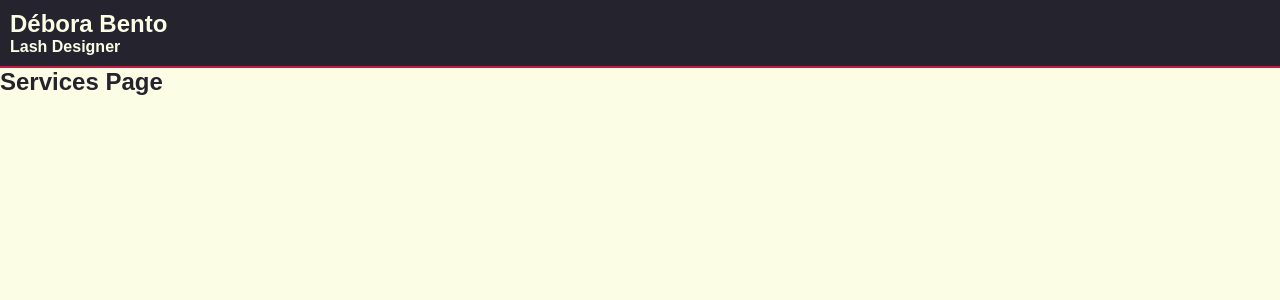
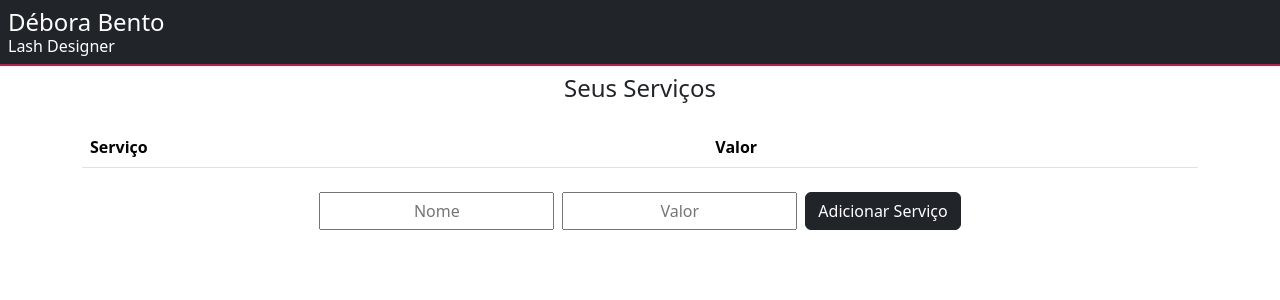
Before and after one commit to djsprogrammer/debora-lash-designer, a React (Create React App) app: page /services in a window 1280 px wide. Shown: the top 300 px of the page. Built offline with nearby package versions, Linux system fonts and the light colour scheme.

Commit message:
criação da tabela de serviços

```diff
--- a/package.json
+++ b/package.json
@@ -10,6 +10,7 @@
     "@types/node": "^16.18.39",
     "@types/react": "^18.2.15",
     "@types/react-dom": "^18.2.7",
+    "bootstrap": "^5.3.0",
     "react": "^18.2.0",
     "react-dom": "^18.2.0",
     "react-router-dom": "^6.14.2",
--- a/src/App.css
+++ b/src/App.css
@@ -3,15 +3,10 @@
     padding: 0;
 }
 
-body {
-    background-color: #FBFEE5;
-    font-family: sans-serif;
-    color: #25232D;
+h1, h2, h3, h4, h5, h6 {
+    margin: 0;
 }
 
 header {
-    background-color: #25232D;
-    color: #FBFEE5;
-    padding: 10px;
     border-bottom: 2px solid #C91842;
 }
--- a/src/App.tsx
+++ b/src/App.tsx
@@ -1,4 +1,5 @@
 import { BrowserRouter as Router, Routes, Route } from 'react-router-dom'
+import 'bootstrap/dist/css/bootstrap.min.css'
 import './App.css'
 import Main from './pages/Main'
 import Services from './pages/Services'
--- a/src/components/fixed/Header.tsx
+++ b/src/components/fixed/Header.tsx
@@ -1,10 +1,10 @@
 const Header = () => {
 
     return (
-        <header>
+        <header className='text-bg-dark p-2'>
             <div>
-                <h2>Débora Bento</h2>
-                <h4>Lash Designer</h4>
+                <h4>Débora Bento</h4>
+                <h6>Lash Designer</h6>
             </div>
         </header>
     )
--- a/src/pages/Services.tsx
+++ b/src/pages/Services.tsx
@@ -1,8 +1,48 @@
+import { useState } from 'react'
+
+interface Service {
+    name: string
+    value: string
+}
+
 const Services = () => {
 
+    const [name, setName] = useState('')
+    const [value, setValue] = useState('')
+    const [services, setServices] = useState<Service[]>([])
+
+    const addService = (e: React.FormEvent<HTMLFormElement>) => {
+        e.preventDefault()
+        const service = { name, value }
+        setServices(state => [...state, service])
+    }
+
     return (
-        <div>
-            <h2>Services Page</h2>
+        <div className='container'>
+            <h4 className='mt-2 text-center'>Seus Serviços</h4>
+            <table className='table my-4'>
+                <thead>
+                    <tr>
+                        <th>Serviço</th>
+                        <th>Valor</th>
+                    </tr>
+                </thead>
+                <tbody>
+                    {services.map(service => {
+                        return (
+                            <tr>
+                                <td>{service.name}</td>
+                                <td>{service.value}</td>
+                            </tr>
+                        )
+                    })}
+                </tbody>
+            </table>
+            <form className='d-flex justify-content-center' onSubmit={e => addService(e)}>
+                <input className='text-center' onChange={e => setName(e.target.value)} type='text' placeholder='Nome' required />
+                <input className='mx-2 text-center' onChange={e => setValue(e.target.value)} type='text' placeholder='Valor' required />
+                <button className='btn btn-dark' type='submit'>Adicionar Serviço</button>
+            </form>
         </div>
     )
 
```
Also changed, not shown: 1 other file (tests, documents, lock files or other folders).
